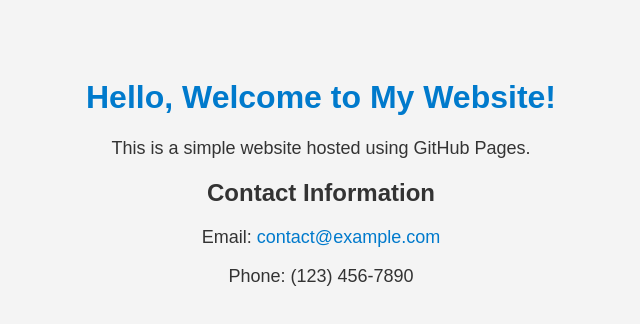
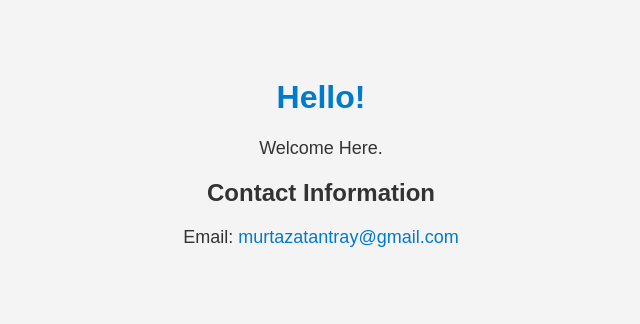
Before and after one commit to murtazatantray/murtazamath, a plain HTML site: page index.html in a window 1280 px wide. Shown: the whole page, without its empty margins (319-959 px from the left). Drawn offline with Linux system fonts and the light colour scheme.

Commit message:
Update index.html

```diff
--- a/index.html
+++ b/index.html
@@ -28,13 +28,12 @@
     </style>
 </head>
 <body>
-    <h1>Hello, Welcome to My Website!</h1>
-    <p>This is a simple website hosted using GitHub Pages.</p>
+    <h1>Hello!</h1>
+    <p>Welcome Here.</p>
 
     <div class="contact">
         <h2>Contact Information</h2>
-        <p>Email: <a href="mailto:contact@example.com">contact@example.com</a></p>
-        <p>Phone: (123) 456-7890</p>
+        <p>Email: <a href="mailto:murtazatantray@gmail.com">murtazatantray@gmail.com</a></p>
     </div>
 </body>
 </html>
```
